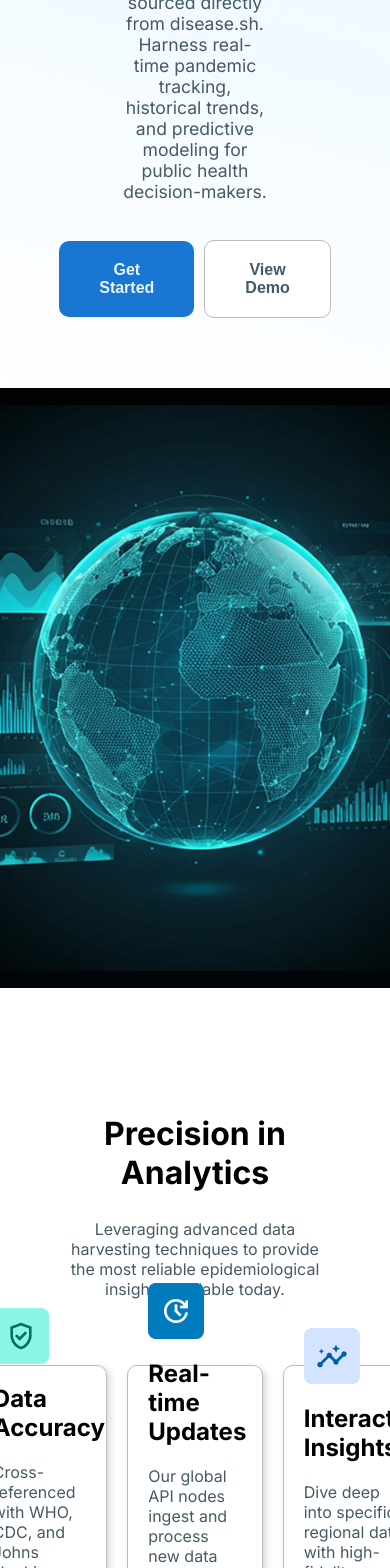
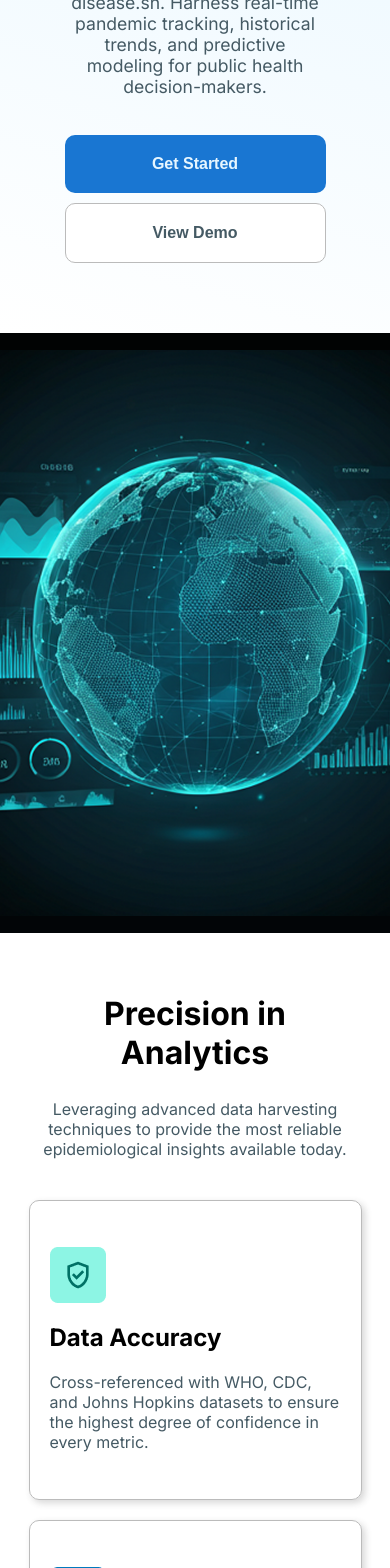
Before and after one commit to MAlexGG/disease-report, a React (Vite) app: page / in a window 390 px wide. Shown: the part 432-2000 px from the top of the page. Built offline with nearby package versions, Linux system fonts and the light colour scheme; a web font is replaced by a local one.

Commit message:
media queries for homepage

```diff
--- a/src/components/button/Button.module.css
+++ b/src/components/button/Button.module.css
@@ -2,6 +2,7 @@
     border-radius: 10px;
     padding: 20px 40px;
     font-weight: bold;
+    width: 100%;
 }
 
 .btMain:hover {
--- a/src/components/features/Feature.module.css
+++ b/src/components/features/Feature.module.css
@@ -21,3 +21,17 @@
 .ctFeature p{
     margin: 0;
 }
+
+@media (max-width: 1200px) {
+    .ctFeature{
+        width: 30%;
+        height: 350px;
+    }
+}
+
+@media (max-width: 780px) {
+    .ctFeature{
+        width: 90%;
+        height: 300px;
+    }
+}
--- a/src/components/features/Features.module.css
+++ b/src/components/features/Features.module.css
@@ -22,3 +22,16 @@
     align-items: center;
     gap: 20px;
 }
+
+@media (max-width: 780px) {
+    .ctFeatures{
+        margin: 10px;
+    }
+    .ctText{
+        width: 90%;
+        margin: 25px 10px;
+    }
+    .ctCards{
+        flex-direction: column;
+    }
+}
--- a/src/components/hero/Hero.module.css
+++ b/src/components/hero/Hero.module.css
@@ -6,6 +6,7 @@
     background: linear-gradient(196deg,rgba(230, 246, 255, 1) 0%, rgba(255, 255, 255, 1) 100%);
     padding: 50px;
     width: 100%;
+    text-align: center;
 }
 
 h1{
@@ -24,6 +25,7 @@ h1{
     align-items: center;
     gap: 10px;
     margin: 20px;
+    width: 30%;
 }
 
 .ctImage{
@@ -38,3 +40,14 @@ h1{
     object-position: center;
     width: 100%;
 }
+
+@media (max-width: 780px) {
+    .ctHero p{
+        width: 90%;
+    }
+
+    .ctButtons{
+        flex-direction: column;
+        width: 90%;
+    }
+}
--- a/src/components/startNow/StartNow.module.css
+++ b/src/components/startNow/StartNow.module.css
@@ -59,3 +59,23 @@
     font-weight: bold;
     color: var(--red-color);
 }
+
+@media (max-width: 780px) {
+    .ctStartNow{
+        flex-direction: column;
+        padding: 50px 20px;
+        align-items: center;
+        text-align: center;
+    }
+
+    .ctTextSection{
+        width: 90%;
+    }
+}
+
+@media (max-width: 1200px) {
+    .ctButtons{
+        flex-direction: column;
+
+    }
+}
```
